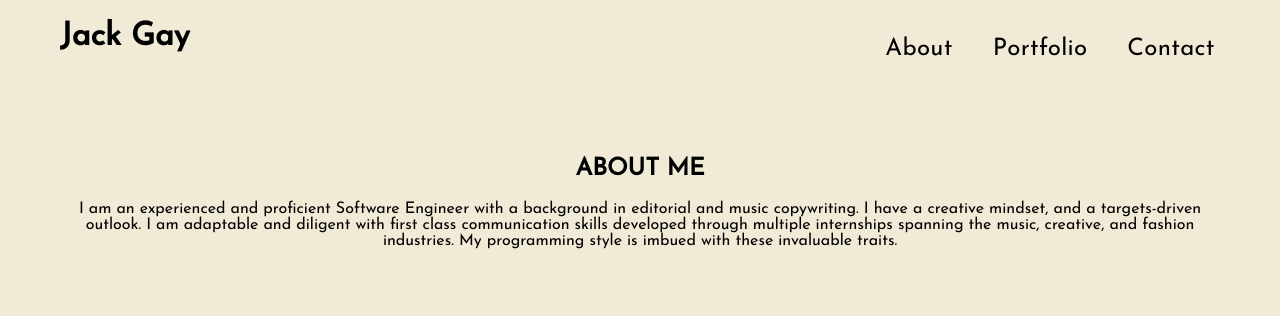
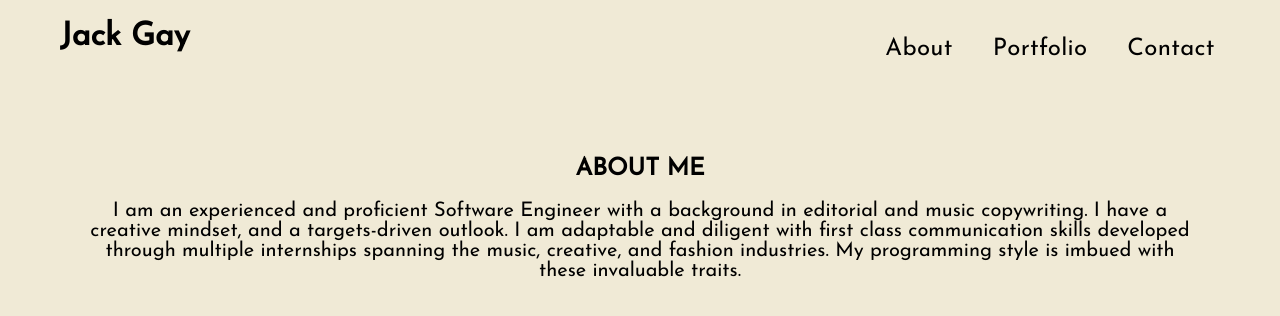
Before and after one commit to j4ckp0w15g4y/jack-portfolio, a React (Create React App) app in the folder jack-react-portfolio/: page /about in a window 1280 px wide. Shown: the top 316 px of the page. Built offline with nearby package versions, Linux system fonts and the light colour scheme.

Commit message:
stylistic changes

```diff
--- a/jack-react-portfolio/src/components/About/About.css
+++ b/jack-react-portfolio/src/components/About/About.css
@@ -1,3 +1,7 @@
 .about {
-    margin: 0 60px 0 60px;
+    margin: 0 80px 0 80px;
 }
+
+p {
+    font-size: 20px;
+}
--- a/jack-react-portfolio/src/components/Portfolio/Portfolio.jsx
+++ b/jack-react-portfolio/src/components/Portfolio/Portfolio.jsx
@@ -12,7 +12,7 @@ class Portfolio extends Component {
             <div>
                 <h2>PORTFOLIO</h2>
                 <div className="portfolio-images">
-                   <a href="https://epic-jones-4619fa.netlify.com/" target="_blank" rel="noopener noreferrer"> <img src={Made2FitHero} className="project-image"></img></a>
+                   <a href="https://epic-jones-4619fa.netlify.com/" target="_blank" rel="noopener noreferrer"> <img src={Made2FitHero} className="project-image" title="Made2Fit"></img></a>
                    {/* <p className="project-info">Made2Fit</p> */}
 
                    <a href="https://nypd-shooting-incidents-2018.herokuapp.com/" target="_blank" rel="noopener noreferrer"> <img src={NYCShooting} className="project-image"></img></a>
```
